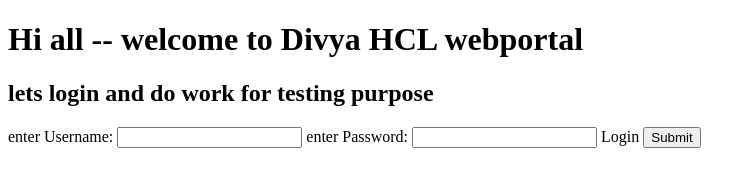
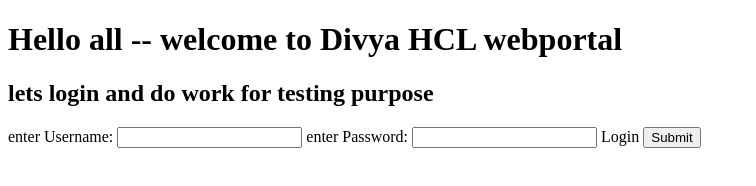
Before and after one commit to Divz-git/hcl-app, a plain HTML site: page index.html in a window 1280 px wide. Shown: the whole page, without its empty margins (0-756 px from the left). Drawn offline with Linux system fonts and the light colour scheme.

Commit message:
Update index.html

```diff
--- a/index.html
+++ b/index.html
@@ -7,7 +7,7 @@
     <title>DivyaHCLtest</title>
 </head>
 <body>
-    <h1> Hi all -- welcome to Divya HCL webportal </h1>
+    <h1> Hello all -- welcome to Divya HCL webportal </h1>
     <h2> lets login and do work for testing purpose</h2>
     <form action="">
         enter Username: <input type="text">
```
